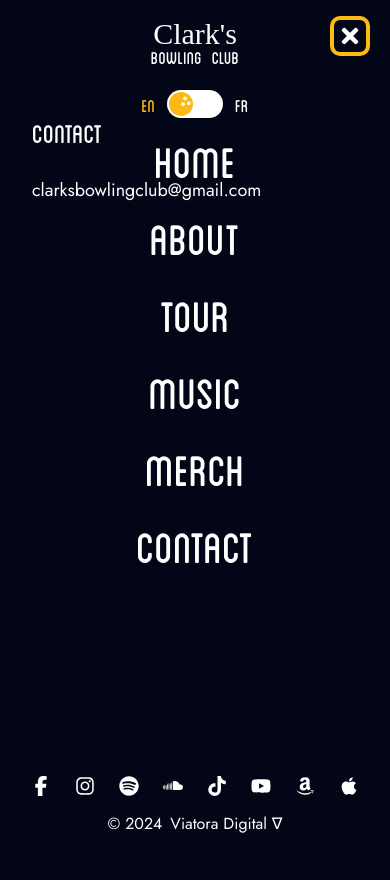
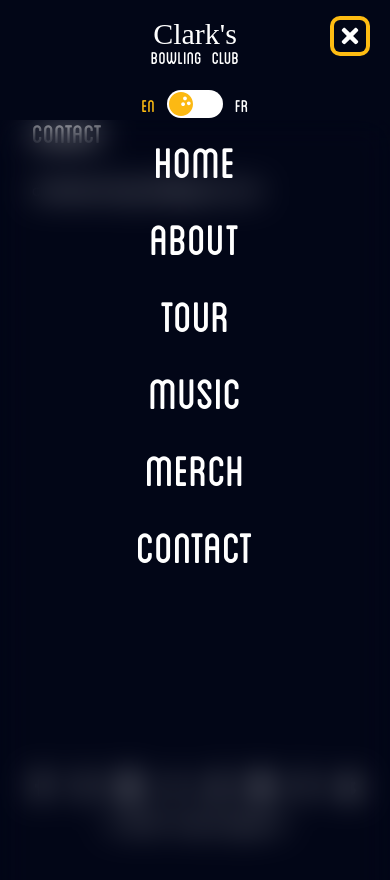
Before and after one commit to viatora/cbc-fe, a React (Vite) app: page /contact in a window 390 px wide. Both pictures are taken after a click on the button "Toggle Menu". Shown: the top 880 px of the page. Before the commit the page ends 844 px from the top, so only its background shows below. Built offline with nearby package versions, Linux system fonts and the light colour scheme; a web font is replaced by a local one.

Commit message:
style: add blur to navbar

```diff
--- a/src/components/Header/Navbar.tsx
+++ b/src/components/Header/Navbar.tsx
@@ -44,7 +44,7 @@ export default function Navbar() {
       <ul
         className={`${
           isMenuOpen ? "block" : "hidden"
-        } absolute h-full left-0 w-full bg-transparent md:justify-between md:flex md:gap-[8vw] list-none md:static text-center mt-10 md:mt-0`}
+        } absolute md:h-full left-0 w-full backdrop-blur-lg h-screen md:bg-transparent md:justify-between md:flex md:gap-[8vw] list-none md:static text-center mt-10 md:mt-0`}
       >
         {menuRoutes.map((route) => (
           <li key={route.path} className="p-2 md:p-0 text-6xl md:text-2xl">
```
